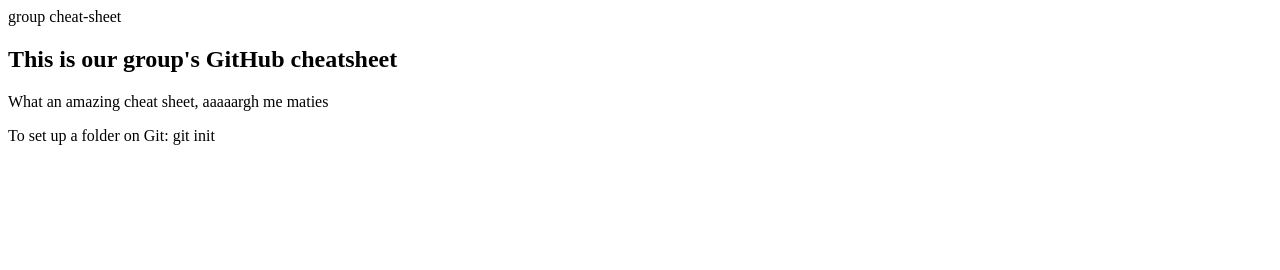
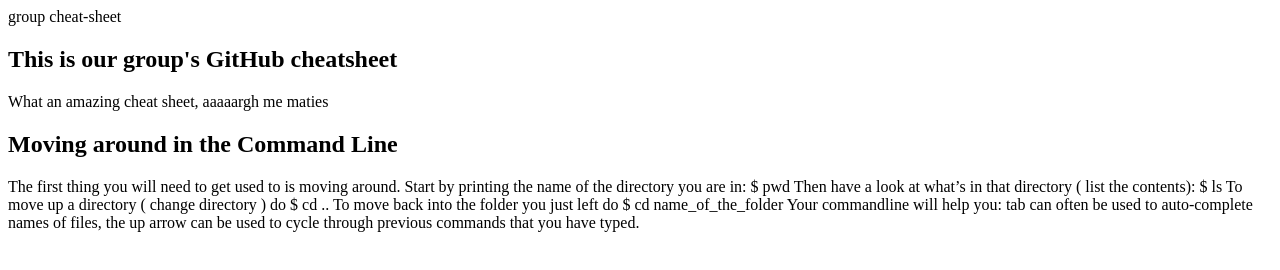
Before and after one commit to sammynqh/group_cheatsheet, a plain HTML site: page index.html in a window 1280 px wide. Drawn offline with Linux system fonts and the light colour scheme.

Commit message:
Added pasted CD

```diff
--- a/index.html
+++ b/index.html
@@ -6,7 +6,20 @@
 <body>
 	<h2>This is our group's GitHub cheatsheet</h2>
 	<p>What an amazing cheat sheet, aaaaargh me maties</p>
-	<p>To set up a folder on Git: git init</p>
+	<h2>Moving around in the Command Line</h2>
+	<p>The first thing you will need to get used to is moving around. Start by printing the name of the directory you are in:
+
+$ pwd
+Then have a look at what’s in that directory ( list the contents):
+
+$ ls
+To move up a directory ( change directory ) do
+
+$ cd ..
+To move back into the folder you just left do
+
+$ cd name_of_the_folder
+Your commandline will help you: tab can often be used to auto-complete names of files, the up arrow can be used to cycle through previous commands that you have typed.</p>
 	</body>
 
 </html>
```
